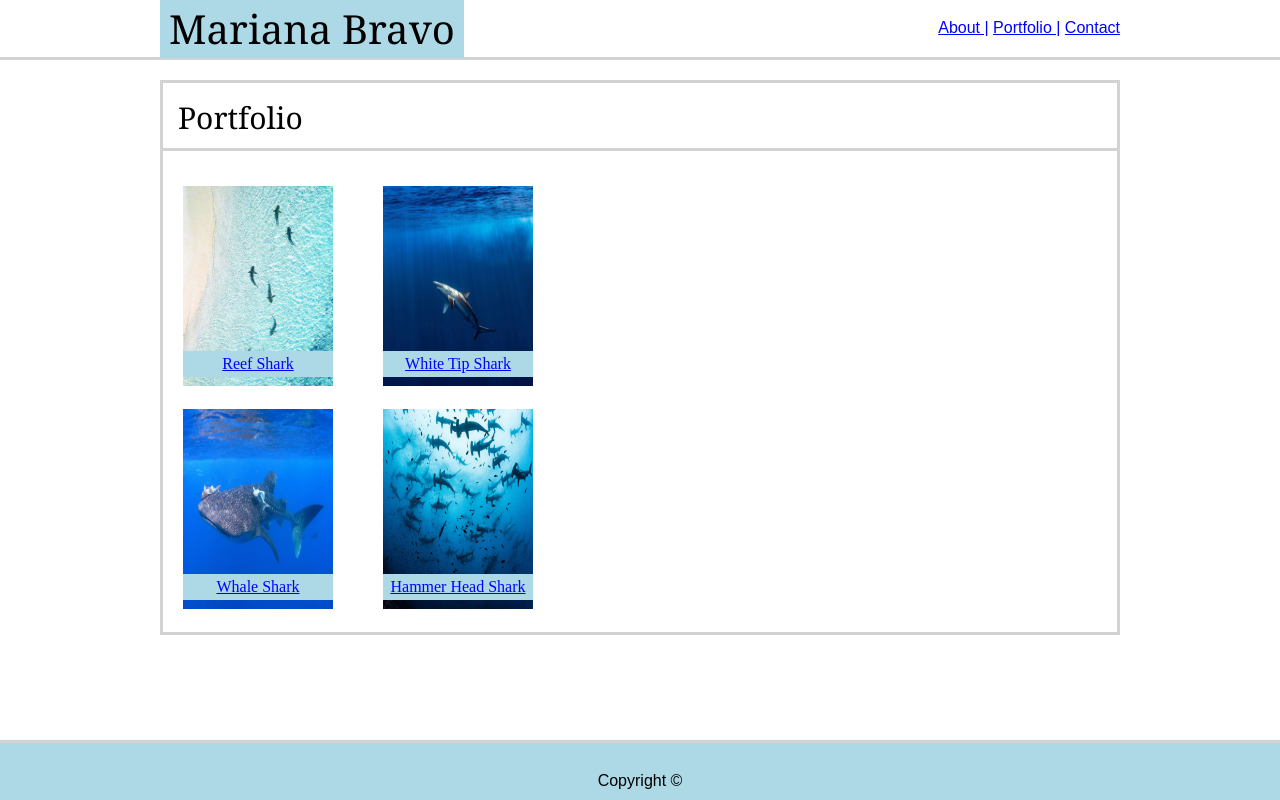
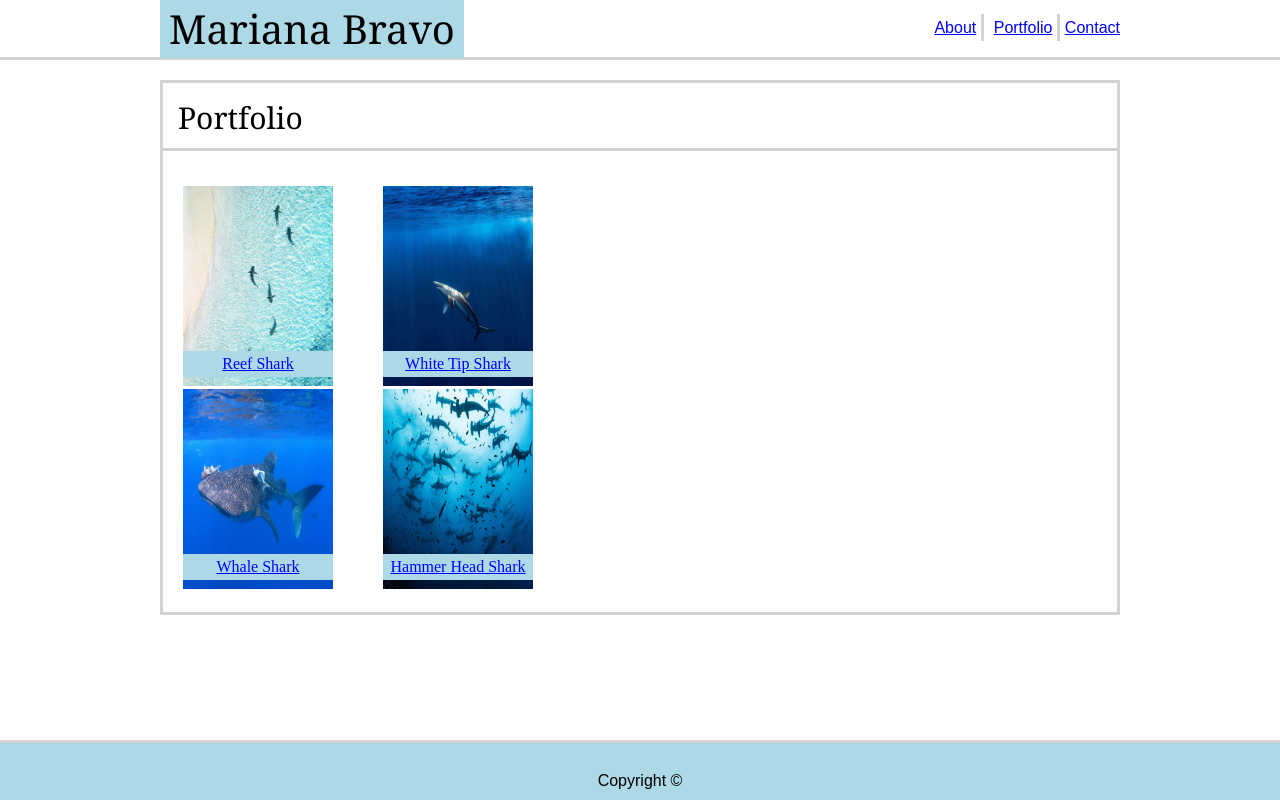
Before and after one commit to mabb0512/Basic-Portfolio, a plain HTML site: page portfolio.html in a window 1280 px wide. Drawn offline with Linux system fonts and the light colour scheme.

Commit message:
fixed nav menu and profiles pic

```diff
--- a/assets/css/styles.css
+++ b/assets/css/styles.css
@@ -50,11 +50,17 @@ nav {
     font-family: 'Arial', 'Helvetica Neue', Helvetica, sans-serif;
 }
 
+.left-border {
+    border-right: solid;
+    border-color: lightgray;
+    padding: 5px;
+}
+
 a:link {
     color: blue;
 }
 
-a :visited {
+a:visited {
     color: gray;
 }
 
@@ -145,6 +151,16 @@ input[type=submit]:hover {
     position: relative;
 }
 
+.container3 {
+    position: relative;
+    float: left;
+    padding-right: 50px;
+}
+
+.container4 {
+    position: relative;
+}
+
 .container-title {
     text-align: center;
     width: 150px;
--- a/portfolio.html
+++ b/portfolio.html
@@ -13,8 +13,8 @@
         <div id="menu">
         <div class="name"><h1>Mariana Bravo</h1></div>
             <nav>
-                <a href="index.html">About |</a>
-                <a href="portfolio.html">Portfolio |</a>
+                <a class="left-border" href="index.html">About</a>
+                <a class="left-border" href="portfolio.html">Portfolio</a>
                 <a href="contact.html">Contact</a>
             </nav>
         </div>
@@ -22,7 +22,6 @@
     <div class="box">
         <div class="box-title"><h2>Portfolio</h2></div>
         <section>
-                <div id="pic-holder1">
                 <div class="container1">
                     <img class="portfolio-pic" src="assets/images/IMG_6296.JPG" alt="pic1">
                     <div class="container-title"><a href="#">Reef Shark</a></div>
@@ -31,16 +30,13 @@
                     <img class="portfolio-pic" src="assets/images/IMG_6512.JPG" alt="pic2">
                     <div class="container-title container-left"><a href="#">White Tip Shark</a></div>
                 </div>
-                </div>
-                <div id="pic-holder2">
-                    <div class="container1">
+                <div class="container3">
                     <img class="portfolio-pic" src="assets/images/IMG_0122.JPG" alt="pic3">
                     <div class="container-title"><a href="#">Whale Shark</a></div>
                 </div>
-                    <div class="container2">
+                <div class="container4">
                     <img class="portfolio-pic" src="assets/images/IMG_7019.JPG" alt="pic4">
                     <div class="container-title container-left"><a href="#">Hammer Head Shark</a></div>
-                    </div>
                 </div>
         </section>
     </div>
```
Also changed, not shown: contact.html (+2 -2 lines), index.html (+2 -4 lines). Lines whose indentation alone changed are shown as unchanged.
